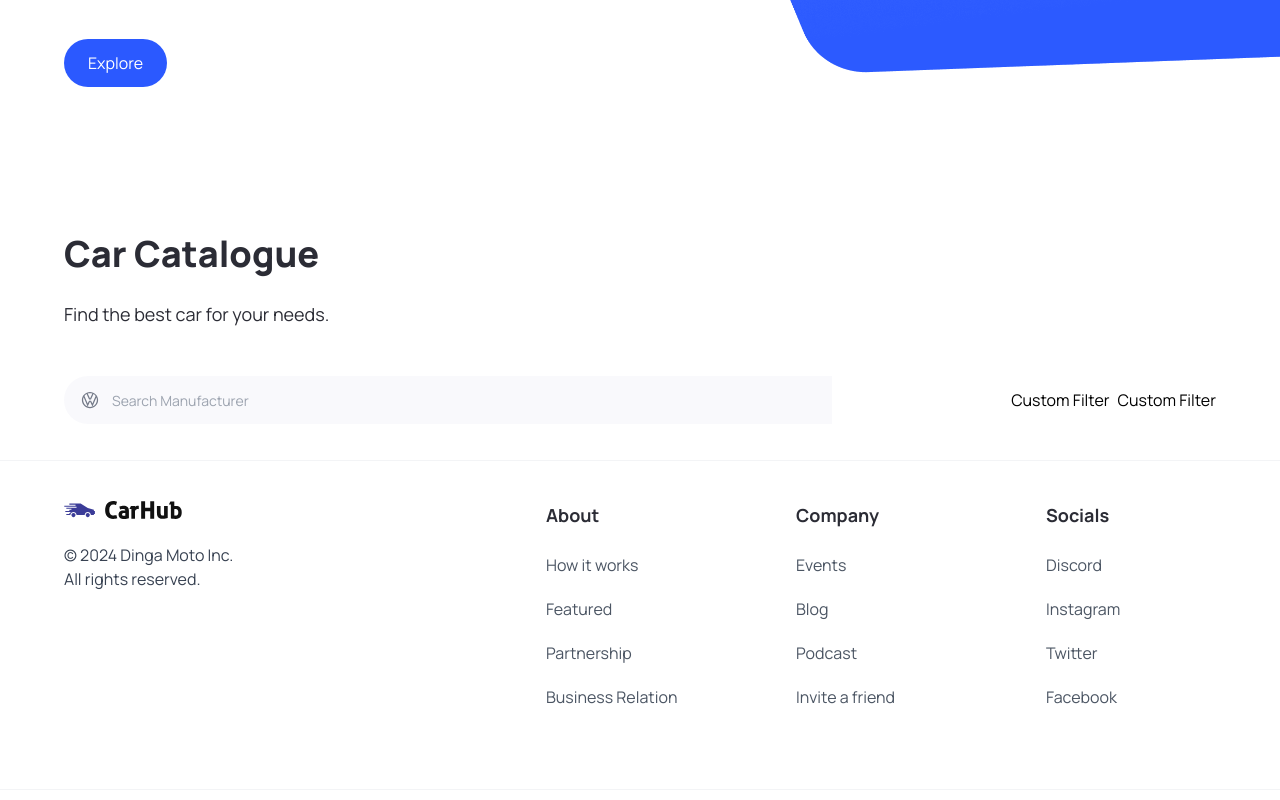
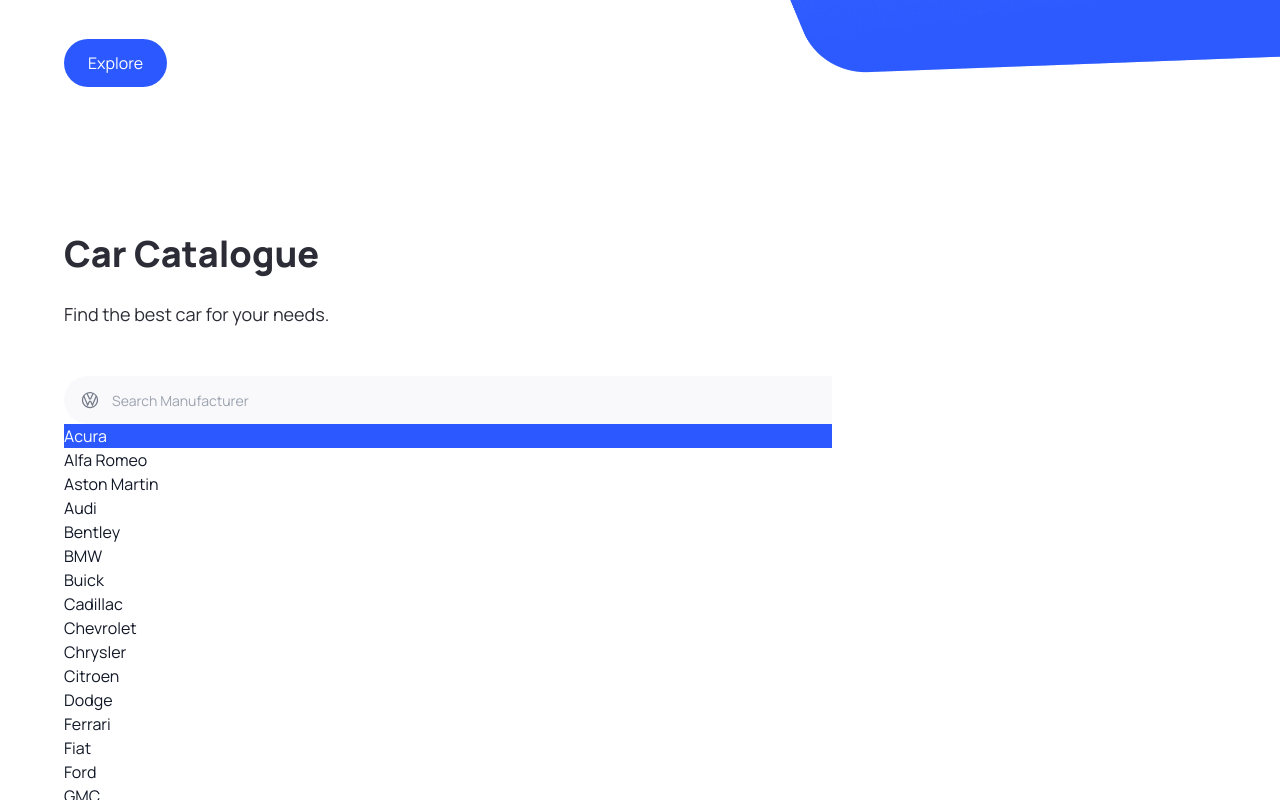
Before and after one commit to Kipkorir74/dinga-moto, a Next.js app: page / in a window 1280 px wide. Both pictures are taken after a click on the button 82 px from the left and 1030 px from the top of the page. Shown: the part 630-1430 px from the top of the page. Built offline with nearby package versions, Linux system fonts and the light colour scheme.

Commit message:
updates on manufacturer search

```diff
--- a/components/SearchManufacturer.tsx
+++ b/components/SearchManufacturer.tsx
@@ -1,7 +1,7 @@
 "use client"
 
 import { SearchManufacturerProps } from '@/types'
-import { Combobox, ComboboxButton, ComboboxInput, ComboboxOptions, Transition } from '@headlessui/react'
+import { Combobox, ComboboxButton, ComboboxInput, ComboboxOptions, ComboboxOption, Transition } from '@headlessui/react'
 import Image from 'next/image'
 import { Fragment, useState } from 'react'
 import { manufacturers } from '@/constants/constants'
@@ -18,7 +18,7 @@
 
     return (
         <div className='search-manufacturer'>
-            <Combobox>
+            <Combobox value={manufacturer} onChange={setManufacturer}>
                 <div className='relative w-full'>
                     <ComboboxButton className='absolute top-[14px]'>
                         <Image
@@ -41,16 +41,30 @@
                         afterLeave={() => setQuery('')}
                     >
                         <ComboboxOptions>
-                            {filteredManufacturers.length === 0 &&
-                                query !== "" && (
-                                    <ComboboxOptions
-                                        value={query}
-                                        className='search-manufacturer__option'>
-                                            Create "{query}"
-                                    </ComboboxOptions>
-
+                            {
+                                filteredManufacturers.map((item) => (
+                                    <ComboboxOption
+                                        key={item}
+                                        className={({ active }) =>
+                                            `relative search-manufacturer_option ${active ? 'bg-primary-blue text-white' :
+                                                'text-gray-900'} `}
+                                        value={item}
+                                    >
+                                        {({ selected, active }) => (
+                                            <>
+                                                <span className={`block truncate ${selected ? 'font-medium' : 'font-normal'}`}>
+                                                    {item}
+                                                </span>
+                                                {selected ? (
+                                                    <span className={`absolute inset-y-0 right-0 flex items-center pl-3
+                                                        ${active ? 'text-white' : 'text-teal-600'}`}>
+                                                    </span>
+                                                ) : null}
+                                            </>
+                                        )}
+                                    </ComboboxOption>
                                 )
-                            }
+                                )}
                         </ComboboxOptions>
                     </Transition>
 
```
